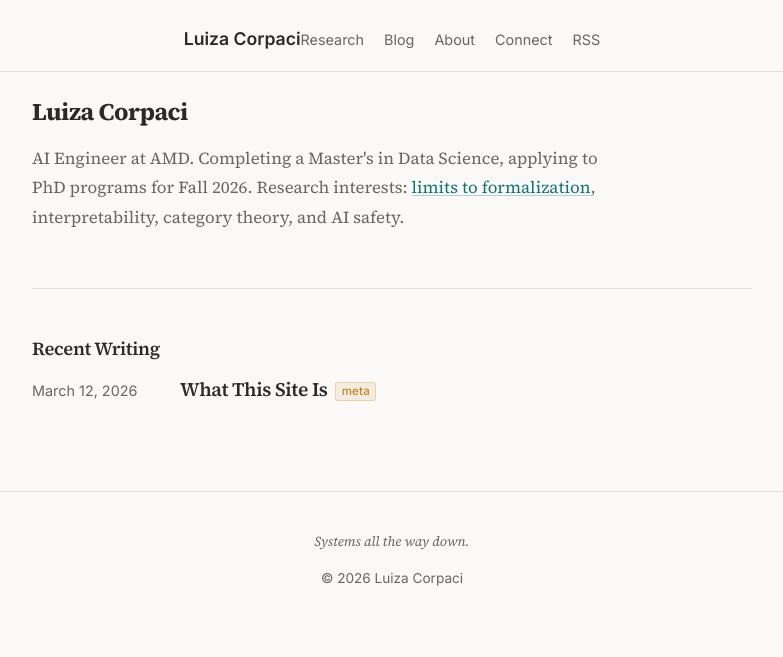
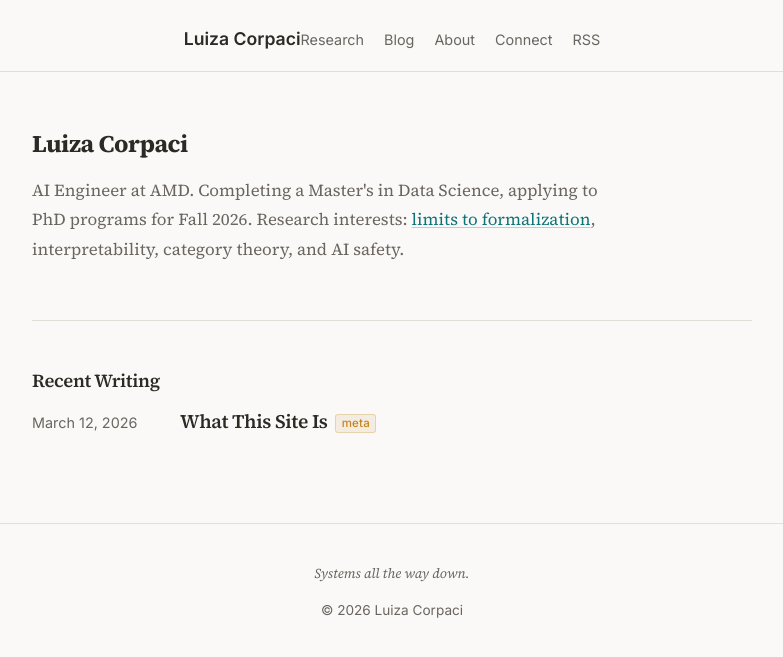
Before and after one commit to corpaci/corpaci.github.io, a Jekyll site: the page built from index.html, in a window 1280 px wide. Shown: the top 657 px of the page, without its empty margins (248-1031 px from the left). Built offline with Jekyll 4.4.1, drawn with Linux system fonts in a browser that asks for light colours.

Commit message:
editted layout spacings

```diff
--- a/css/main.css
+++ b/css/main.css
@@ -420,6 +420,7 @@ img {
 /* Home identity statement */
 .home-identity {
   margin-bottom: 3rem;
+  padding-top: 2rem;
   padding-bottom: 2rem;
   border-bottom: 1px solid var(--border-color);
 }
```
